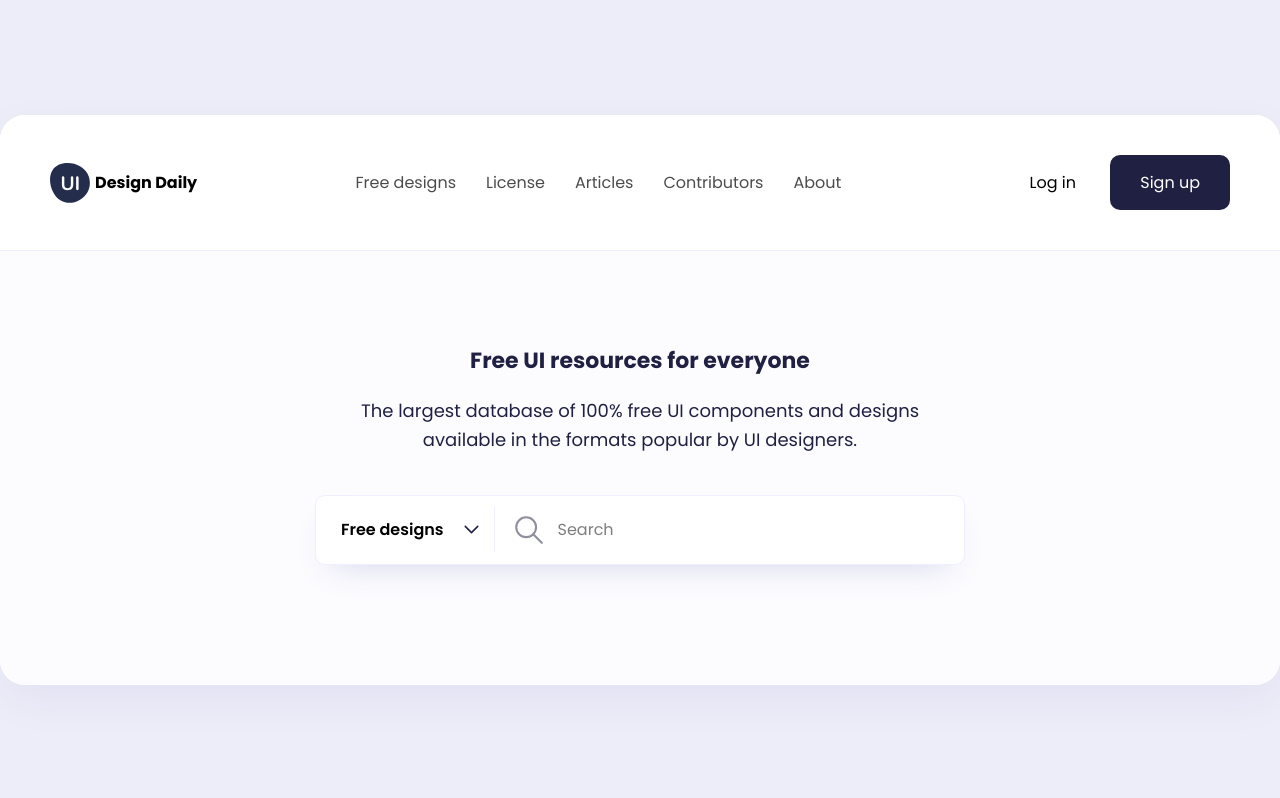
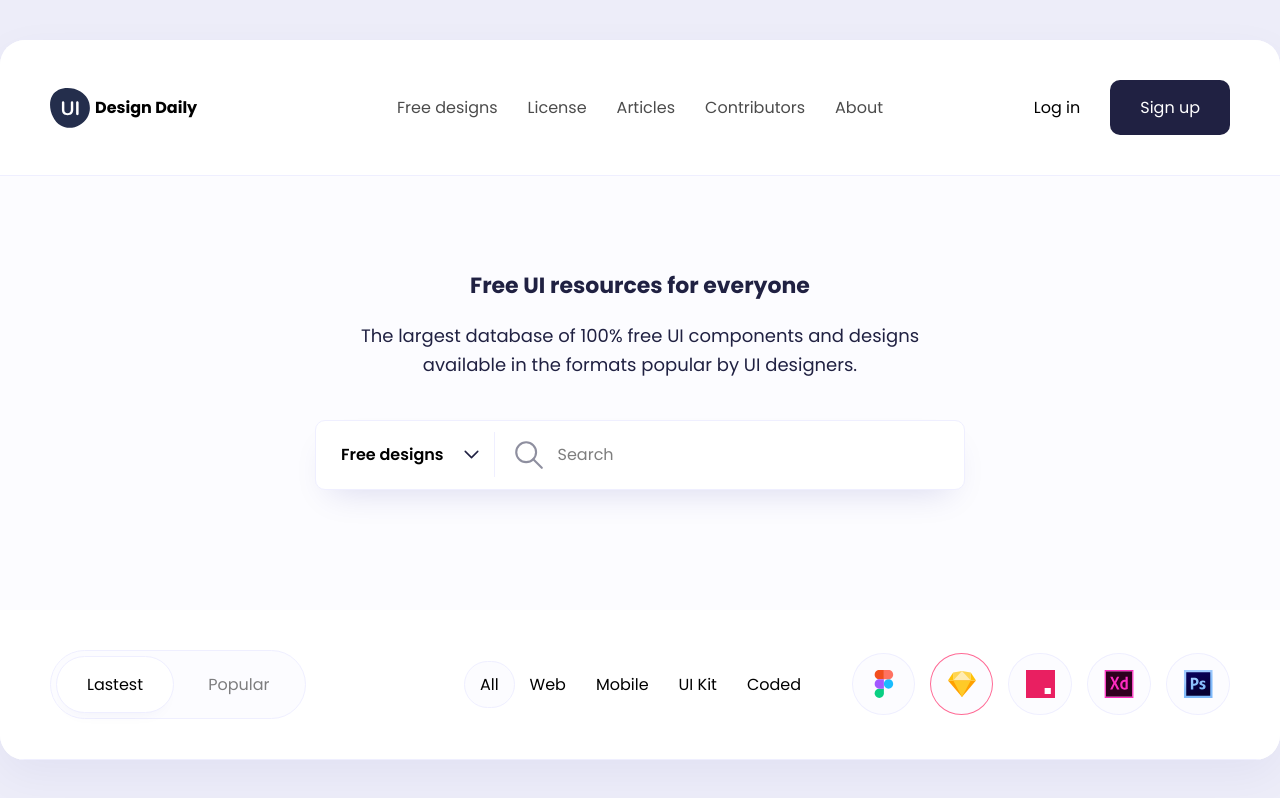
Before and after one commit to baroxFPTU/100day_UX_UI, a plain HTML site: page day2/index.html in a window 1280 px wide. Drawn offline with Linux system fonts and the light colour scheme.

Commit message:
day2 still delay in 80%. Sorry myself.

```diff
--- a/day2/index.html
+++ b/day2/index.html
@@ -44,7 +44,36 @@
                         <input type="text" placeholder="Search">
                     </div>
                 </div>
+            </section>
+            <section class="section-posts">
+                <header class="header-posts">
+                    <div class="filter-posts">
+                        <a href="javascript:void(0)" class="btn active">
+                            Lastest
+                        </a>
+                        <a href="javascript:void(0)" class="btn">
+                            Popular
+                        </a>
+                    </div>
+                    <div class="tabs">
+                        <a href="javascript:void(0)" class="tab active">All</a>
+                        <a href="javascript:void(0)" class="tab">Web</a>
+                        <a href="javascript:void(0)" class="tab">Mobile</a>
+                        <a href="javascript:void(0)" class="tab">UI Kit</a>
+                        <a href="javascript:void(0)" class="tab">Coded</a>
+                    </div>
+                    <div class="category">
+                        <a href="javascript:void(0)" class="item"><img src="./assets/img/figma.svg" alt=""></a>
+                        <a href="javascript:void(0)" class="item active"><img src="./assets/img/sketch.svg" alt=""></a>
+                        <a href="javascript:void(0)" class="item"><img src="./assets/img/something.svg" alt=""></a>
+                        <a href="javascript:void(0)" class="item"><img src="./assets/img/xd.svg" alt=""></a>
+                        <a href="javascript:void(0)" class="item"><img src="./assets/img/pts.svg" alt=""></a>
 
+                    </div>
+                </header>
+                <div class="posts">
+
+                </div>
             </section>
         </main>
     </div>
--- a/day2/style.scss
+++ b/day2/style.scss
@@ -72,9 +72,8 @@ body {
 }
 
 header {
-  display: flex;
-  justify-content: space-between;
-  align-self: center;
+  display: grid;
+  grid-template-columns: 1fr 2fr 1fr;
   padding: 40px 50px;
   border-bottom: 1px solid var(--stroke-color);
 
@@ -82,6 +81,7 @@ header {
   .logo {
     display: flex;
     align-items: center;
+    flex-grow: 1;
     img {
       margin-right: 5px;
     }
@@ -92,6 +92,8 @@ header {
   .nav {
     display: flex;
     align-items: center;
+    justify-content: center;
+    flex-grow: 2;
     .nav-link {
       padding: 10px 15px;
       opacity: 0.7;
@@ -103,6 +105,9 @@ header {
     }
   }
   .btn-group {
+    flex-grow: 1;
+    display: flex;
+    justify-content: flex-end;
     .btn {
       display: inline-block;
       padding: 15px 30px;
@@ -200,3 +205,69 @@ main {
     }
   }
 }
+
+.section-posts {
+  display: flex;
+  flex-direction: column;
+
+  background-color: #fff;
+  .header-posts {
+    display: grid;
+    grid-template-columns: repeat(3, 1fr);
+
+    .filter-posts {
+      justify-self: start;
+      border: 1px solid var(--stroke-color);
+      padding: 5px;
+      border-radius: 40px;
+
+      background-color: var(--gray-light);
+
+      .btn {
+        padding: 15px 30px;
+        opacity: 0.5;
+        border-radius: 30px;
+        display: inline-block;
+
+        &.active {
+          opacity: 1;
+          box-shadow: 0px 10px 15px -10px rgba(2, 5, 132, 0.05);
+          border: 1px solid var(--stroke-color);
+
+          background-color: #fff;
+        }
+      }
+    }
+    .tabs {
+      justify-self: center;
+      display: flex;
+      align-items: center;
+      .tab {
+        padding: 10px 15px;
+        border-radius: 30px;
+        &.active {
+          background-color: var(--gray-light);
+          border: 1px solid var(--stroke-color);
+        }
+      }
+    }
+    .category {
+      display: flex;
+      align-items: center;
+      justify-self: end;
+      .item {
+        padding: 16px;
+        border-radius: 50%;
+        background-color: var(--gray-light);
+        border: 1px solid var(--stroke-color);
+        &:hover,
+        &.active {
+          border: 1px solid #ff6a95;
+        }
+      }
+      .item:not(first-child) {
+        margin-left: 15px;
+      }
+    }
+  }
+}
```
Also changed, not shown: day2/assets/img/figma.svg (added), day2/assets/img/pts.svg (added), day2/assets/img/sketch.svg (added), day2/assets/img/something.svg (added), day2/assets/img/xd.svg (added), day2/style.min.css, 1 other file.
